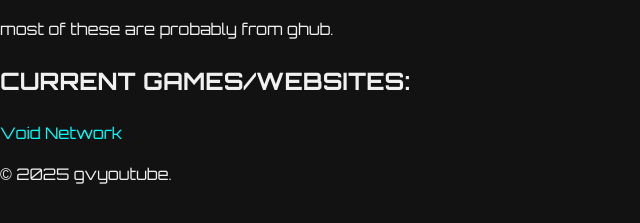
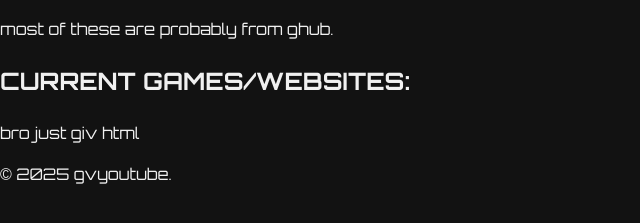
Before and after one commit to GvYoutube/gvyoutube.github.io, a plain HTML site: page gaming/index.html in a window 1280 px wide. Shown: the part 87-310 px from the top of the page, without its empty margins (0-640 px from the left). Drawn offline with Linux system fonts and the light colour scheme.

Commit message:
Update gaming/index.html

```diff
--- a/gaming/index.html
+++ b/gaming/index.html
@@ -24,7 +24,7 @@
         </section>
         <section>
             <h1> CURRENT GAMES/WEBSITES:</h1>
-            <a href="voidNet.html">Void Network</a>
+            bro just giv html
         </section>
 
     <!-- Footer -->
```
